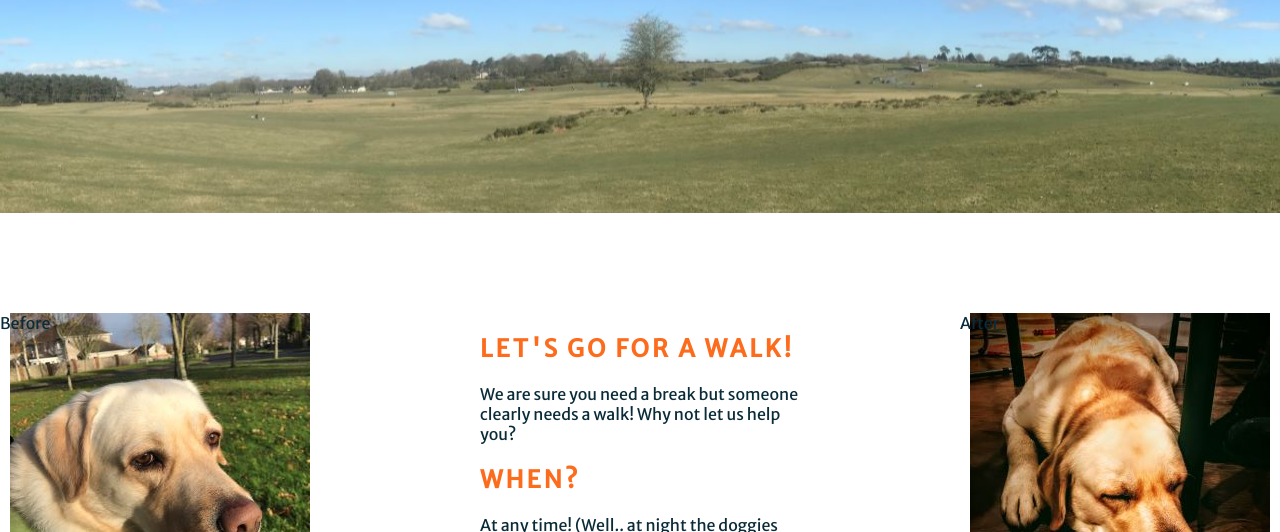
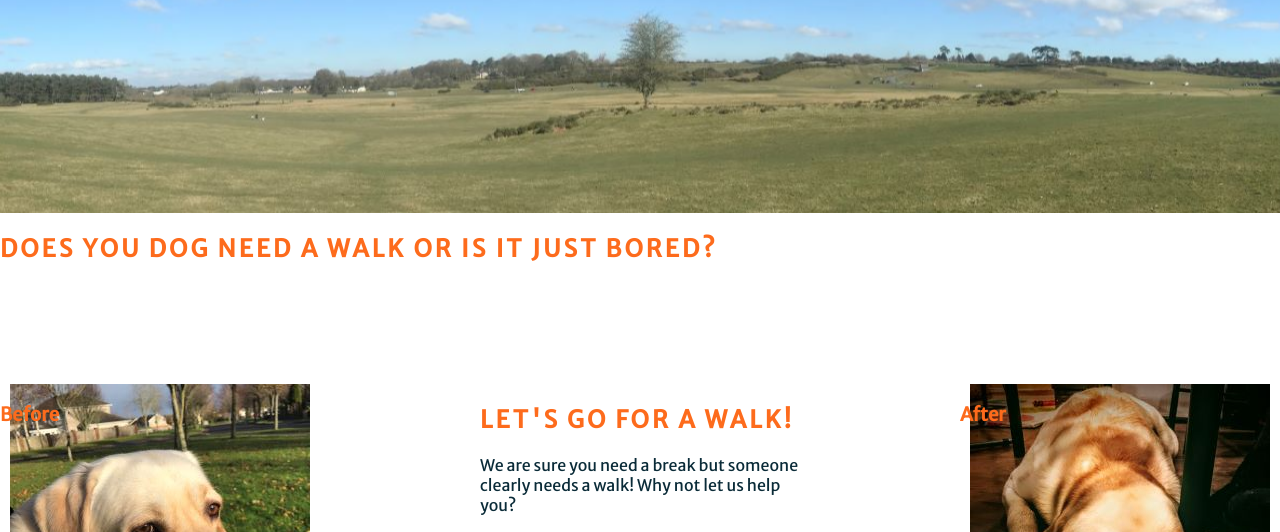
Before and after one commit to AndrewCozma/PP1, a plain HTML site: page index.html in a window 1280 px wide. Shown: the part 237-769 px from the top of the page. Drawn offline with Linux system fonts and the light colour scheme.

Commit message:
sort before after issue

```diff
--- a/assets/css/style.css
+++ b/assets/css/style.css
@@ -14,6 +14,13 @@ h1, h2 {
     text-transform: uppercase;
     letter-spacing: 3px;
     color: #FD6B1C;
+}
+
+h3 {
+    font-family: 'Merriweather Sans', sans-serif;
+    text-transform:none;
+    color: #FD6B1C;
+    text-align:justify;
 }
 #logo {
       float: left;
@@ -138,7 +145,6 @@ footer {
         height: 300px;
         width: 25%;
         float: left;
-
 }
 #osc2 {
     background: url('../images/IMG_8897\ 400400.jpg') no-repeat center center;
--- a/index.html
+++ b/index.html
@@ -25,9 +25,10 @@
     <section id="main-outer">
         <div id="main-image"></div>
     </section>
+    <section><h2>Does you dog need a walk or is it just bored?</h2></section>
     <section id="section2">
-        <div id="osc1">Before</div>
-        <div id="osc2">After</div>
+        <div id="osc1"><h3>Before</h3></div>
+        <div id="osc2"><h3>After</h3></div>
         <div id="center-about">
         <h2>Let's go for a walk!</h2>
         <div>We are sure you need a break but someone clearly needs a walk! Why not let us help you?</div>
```
Also changed, not shown: contact_page.html (+1 -1 lines).
